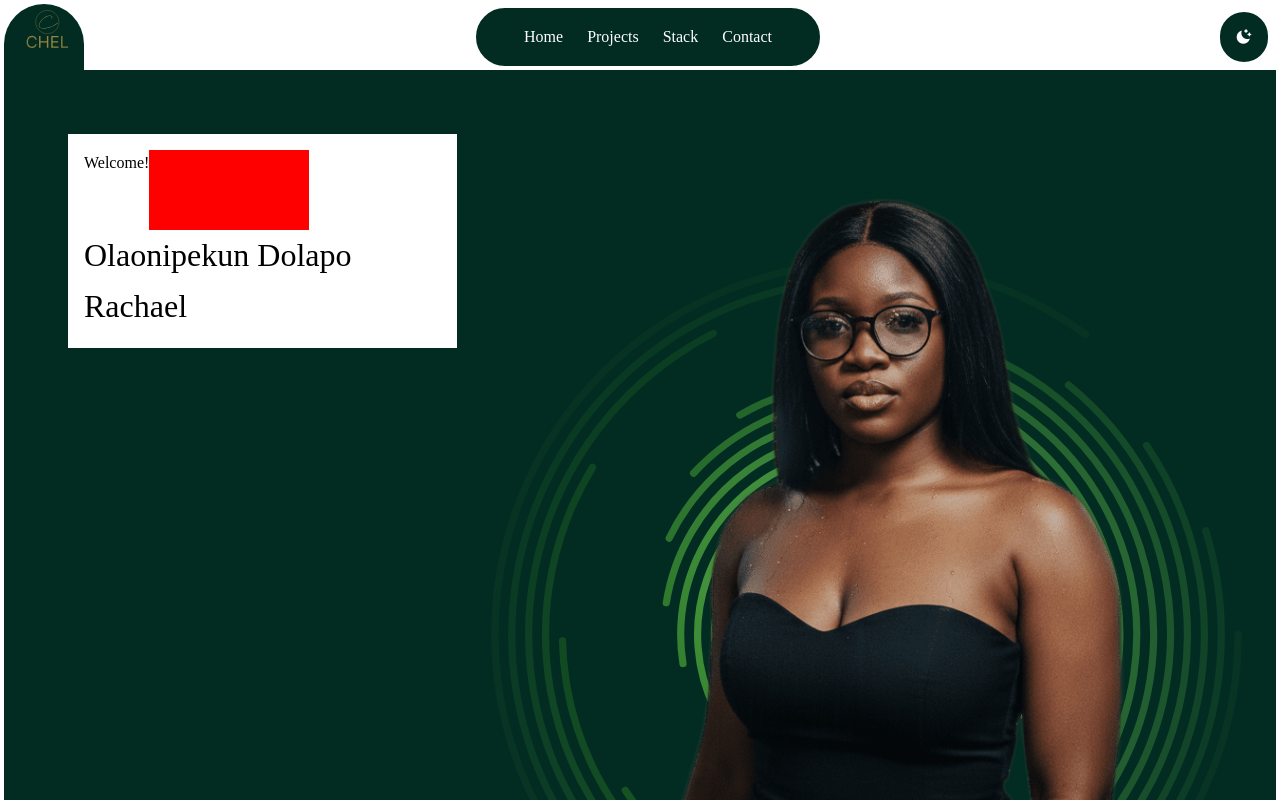
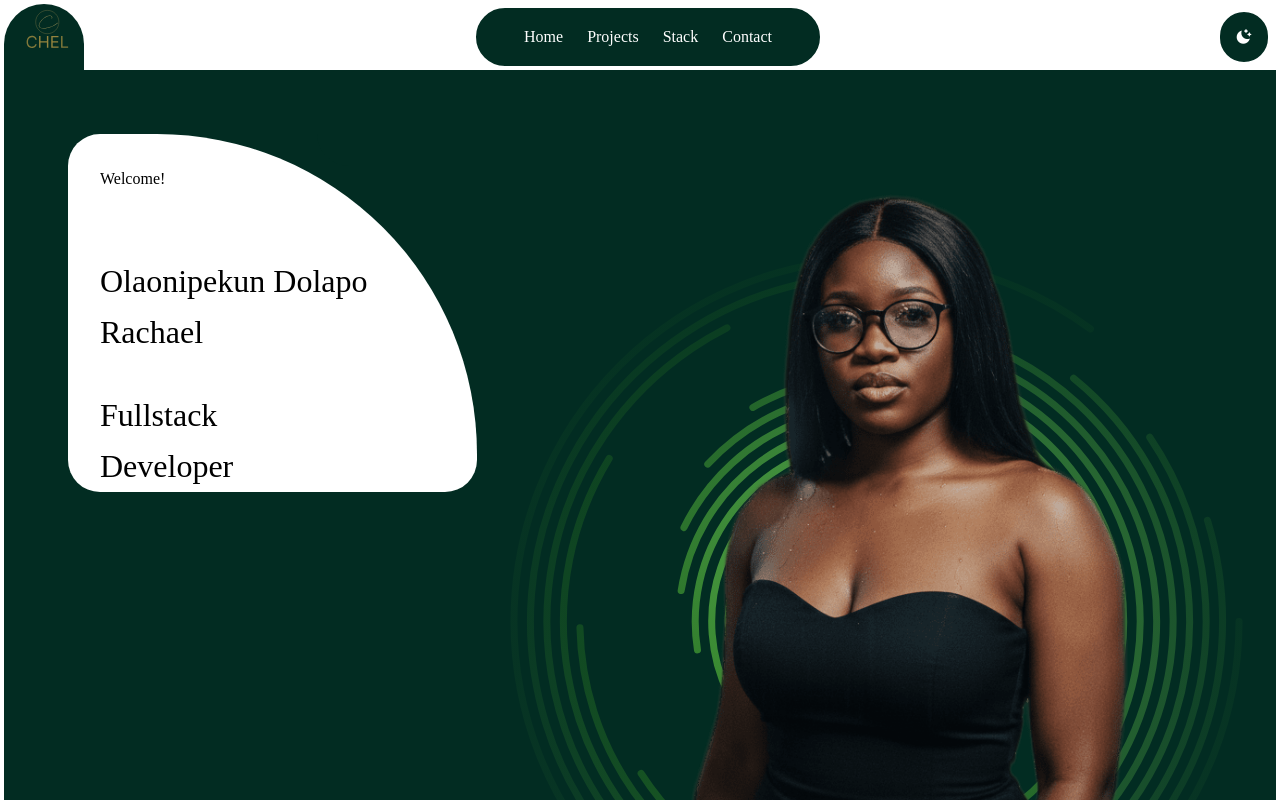
Before and after one commit to Lovethrech/my-main-portfolio, a Vue app: page / in a window 1280 px wide. Shown: the top 800 px of the page. Built offline with nearby package versions, Linux system fonts and the light colour scheme.

Commit message:
working on the hero components.

```diff
--- a/src/components/BoxDefaultCtn.vue
+++ b/src/components/BoxDefaultCtn.vue
@@ -12,7 +12,8 @@ const {boxDefaultWidth} = defineProps(['boxDefaultWidth']);
 
 <style scoped>
 .box-default-ctn{
-    height: 10vh;
-    background-color: red;
+    height: 4vh;
+    background-color: var(--general-components-bg-color);
+    border-radius: 0 0 0 10vh;
 }
 </style>
--- a/src/components/hero/HeroTextCtn.vue
+++ b/src/components/hero/HeroTextCtn.vue
@@ -15,23 +15,32 @@ const boxDefaultWidth=ref("20vh");
             <BoxDefaultCtn :boxDefaultWidth="boxDefaultWidth"/>
         </div>
 
-        <h1 class="hero-textauthor-name">
+        <h2 class="hero-text-author-name">
             Olaonipekun Dolapo Rachael
+        </h2>
+        <h1 class="hero-text-author-name">
+            Fullstack
+            <br/>
+            Developer
         </h1>
-
     </div>
 </template>
 
 <style scoped>
 .hero-text-ctn{
     background-color: var(--bg-color);
-    padding: 2vh;
+    border-radius: 4vh 40vh 4vh 4vh;
 }
 .hero-text-greetings-and-box-default{
     display: flex;
     flex-direction: row;
+    justify-content: space-between;
 }
-.hero-textauthor-name{
+.hero-text-author-name,
+.hero-text-greetings{
+    margin:4vh;
+}
+.hero-text-author-name{
 
     color: var(--text-color);
     font-size:  4vh;
```
